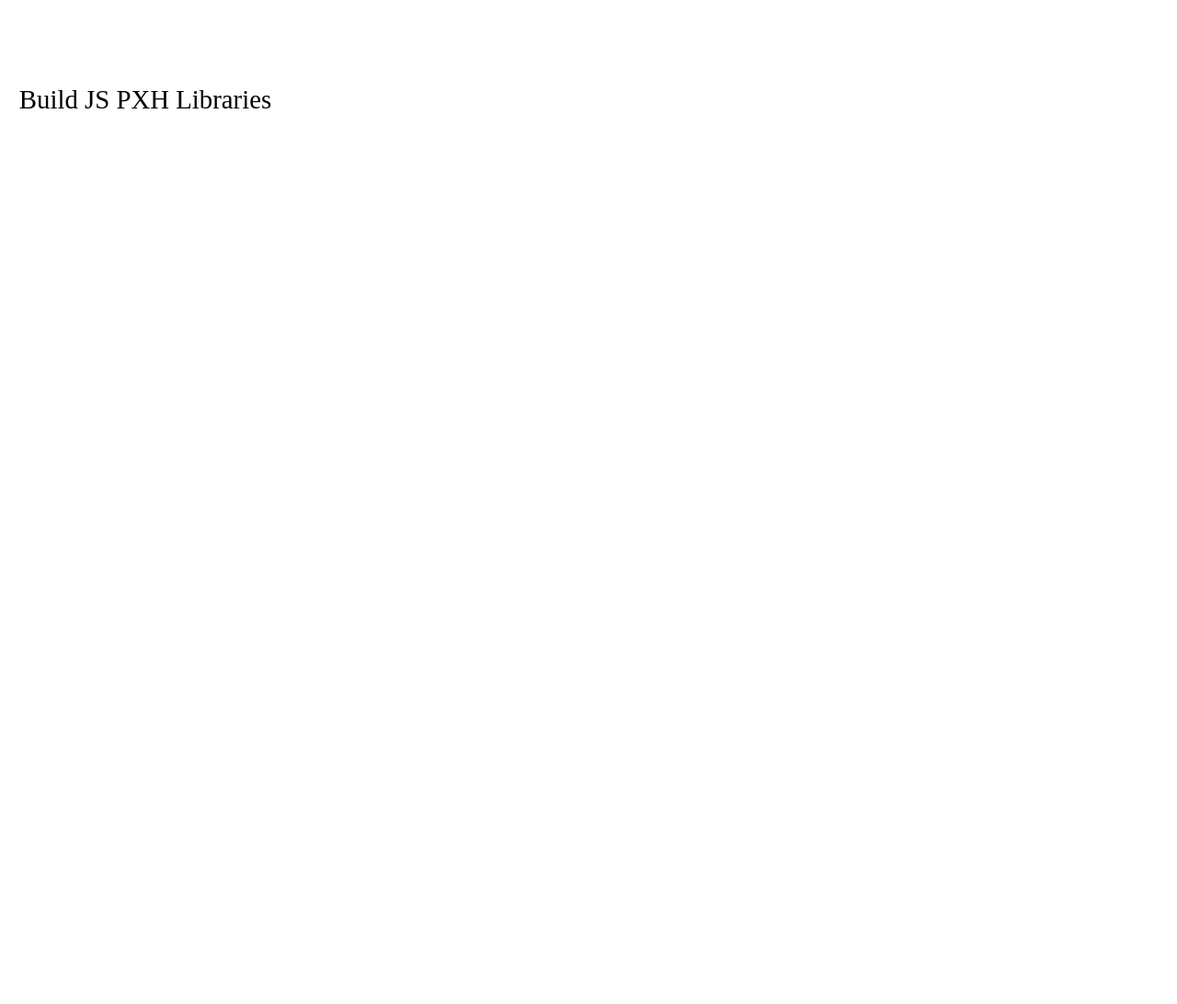
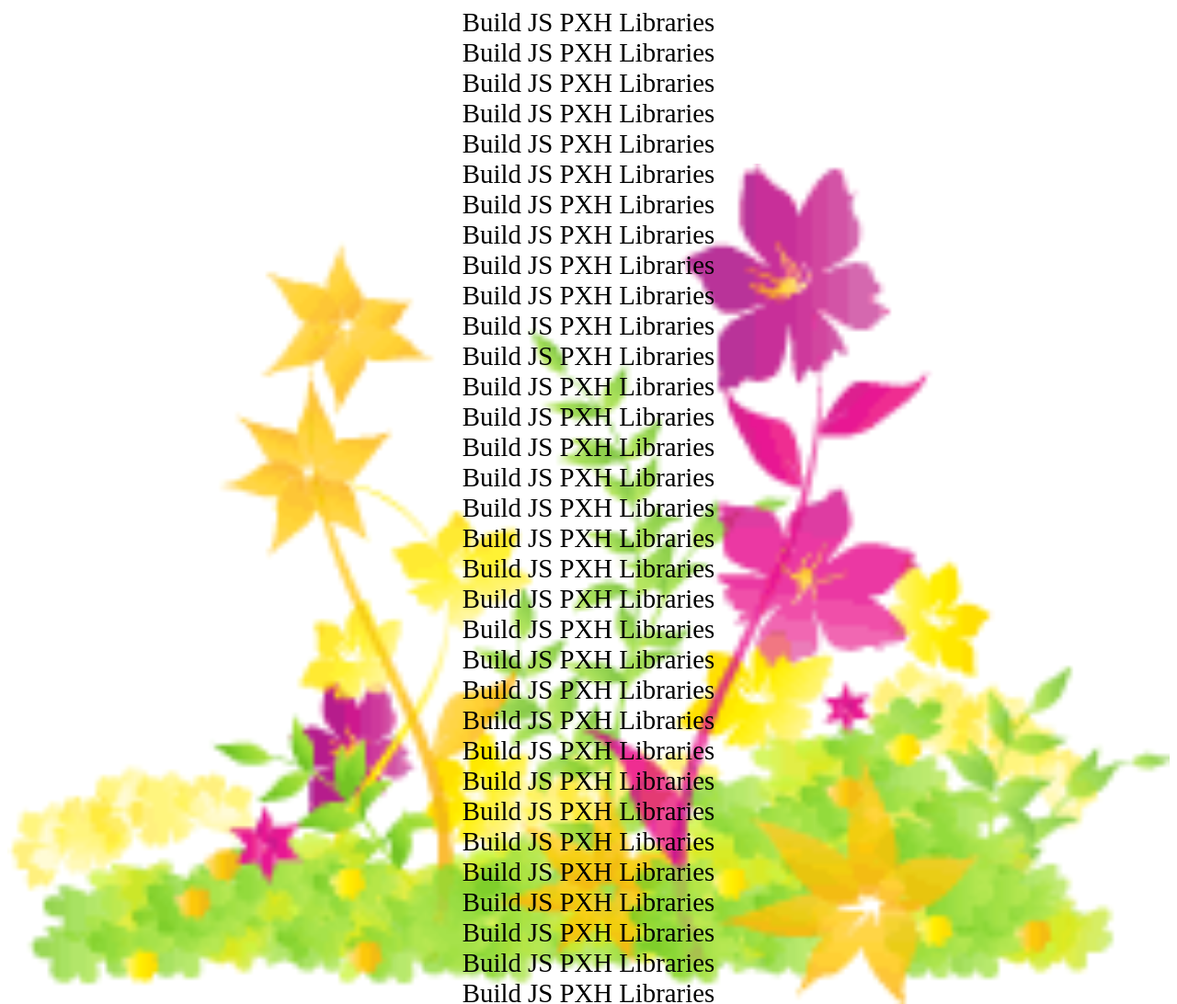
Before and after one commit to kitajima2910/BuildJSPXHLibraries, a plain HTML site: page index.html in a window 1280 px wide. Shown: the top 1092 px of the page at 92% size. Before the commit the page ends 800 px from the top, so only its background shows below. Drawn offline with Linux system fonts and the light colour scheme.

Commit message:
EX 5: usage background with image

```diff
--- a/assets/js/jsh.js
+++ b/assets/js/jsh.js
@@ -8,6 +8,7 @@ const init = {
   opacity: 1,
   urlImage: "",
   transparent: "transparent",
+  backgroundPosition: "center center",
 
   // Start: CSS Borders
   borderWidth: "1px",
@@ -74,7 +75,7 @@ const jshBackground = (selector = init.blank, color = init.textColor) => {
     },
     Image: (url = init.urlImage) => {
       element.style.backgroundImage = `url('${url}')`;
-      return self;
+      return backgroundRepeatCore(element);
     },
     ConicGradient: (
       params = {
@@ -108,16 +109,101 @@ const jshBackground = (selector = init.blank, color = init.textColor) => {
   return self;
 };
 
-// background-image core
-const backgroundImageCore = (element) => {
-  const self = {};
+// background-repeat core
+const backgroundRepeatCore = (element) => {
+  const self = {
+    Repeat: () => {
+      element.style.backgroundRepeat = "repeat";
+      return backgroundPositionCore(element);
+    },
+    RepeatX: () => {
+      element.style.backgroundRepeat = "repeat-x";
+      return backgroundPositionCore(element);
+    },
+    RepeatY: () => {
+      element.style.backgroundRepeat = "repeat-y";
+      return backgroundPositionCore(element);
+    },
+    NoRepeat: () => {
+      element.style.backgroundRepeat = "no-repeat";
+      return backgroundPositionCore(element);
+    },
+    Space: () => {
+      element.style.backgroundRepeat = "space";
+      return backgroundPositionCore(element);
+    },
+    Round: () => {
+      element.style.backgroundRepeat = "round";
+      return backgroundPositionCore(element);
+    },
+  };
 
   return self;
 };
 
-// background-repeat core
-const backgroundRepeatCore = (element) => {
-  const self = {};
+// background-size core
+const backgroundSizeCore = (element) => {
+  const self = {
+    SizeContain: () => {
+      element.style.backgroundSize = "contain";
+      return backgroundAttachmentCore(element);
+    },
+    SizeCover: () => {
+      element.style.backgroundSize = "cover";
+      return backgroundAttachmentCore(element);
+    },
+    SizeInitial: () => {
+      element.style.backgroundSize = "initial";
+      return backgroundAttachmentCore(element);
+    },
+  };
+
+  return self;
+};
+
+// background-position core
+const backgroundPositionCore = (element) => {
+  const self = {
+    Position: (position = init.backgroundPosition) => {
+      element.style.backgroundPosition = position;
+      return backgroundSizeCore(element);
+    },
+  };
+
+  return self;
+};
+
+// background-attachment core
+const backgroundAttachmentCore = (element) => {
+  const self = {
+    Attachment: () => {
+      backgroundSupportAttachmentCore(element).Initial();
+      return backgroundSupportAttachmentCore(element);
+    },
+  };
+
+  return self;
+};
+
+// background-attachment core but is support
+const backgroundSupportAttachmentCore = (element) => {
+  const self = {
+    Scroll: () => {
+      element.style.backgroundAttachment = "scroll";
+    },
+    Fixed: () => {
+      element.style.backgroundAttachment = "fixed";
+    },
+    Local: () => {
+      element.style.backgroundAttachment = "local";
+    },
+    Initial: () => {
+      element.style.backgroundAttachment = "initial";
+    },
+    Inherit: () => {
+      element.style.backgroundAttachment = "inherit";
+    },
+  };
 
   return self;
 };
--- a/assets/js/main.js
+++ b/assets/js/main.js
@@ -23,6 +23,13 @@
 //   color03: "green",
 // });
 
+// EX 5: usage background with image
+jshBackground("div")
+  .Image("./../../assets/imgs/flower.gif")
+  .NoRepeat()
+  .Position("center center").SizeContain()
+  .Attachment().Fixed();
+
 // jshColor(selector);
 // EX 1: colors
 // jshColor(".h1-0", "DodgerBlue").BackgroundColor("#ff6347");
--- a/index.html
+++ b/index.html
@@ -8,8 +8,8 @@
   <title>Build JS PXH Libraries</title>
   <style>
     div {
-      width: 300px;
-      height: 200px;
+      width: 100%;
+      height: auto;
 
       font-size: 1.8rem;
 
@@ -23,7 +23,44 @@
 <body>
 
   <div>
-    Build JS PXH Libraries
+    Build JS PXH Libraries<br>
+    Build JS PXH Libraries<br>
+    Build JS PXH Libraries<br>
+    Build JS PXH Libraries<br>
+    Build JS PXH Libraries<br>
+    Build JS PXH Libraries<br>
+    Build JS PXH Libraries<br>
+    Build JS PXH Libraries<br>
+    Build JS PXH Libraries<br>
+    Build JS PXH Libraries<br>
+    Build JS PXH Libraries<br>
+    Build JS PXH Libraries<br>
+    Build JS PXH Libraries<br>
+    Build JS PXH Libraries<br>
+    Build JS PXH Libraries<br>
+    Build JS PXH Libraries<br>
+    Build JS PXH Libraries<br>
+    Build JS PXH Libraries<br>
+    Build JS PXH Libraries<br>
+    Build JS PXH Libraries<br>
+    Build JS PXH Libraries<br>
+    Build JS PXH Libraries<br>
+    Build JS PXH Libraries<br>
+    Build JS PXH Libraries<br>
+    Build JS PXH Libraries<br>
+    Build JS PXH Libraries<br>
+    Build JS PXH Libraries<br>
+    Build JS PXH Libraries<br>
+    Build JS PXH Libraries<br>
+    Build JS PXH Libraries<br>
+    Build JS PXH Libraries<br>
+    Build JS PXH Libraries<br>
+    Build JS PXH Libraries<br>
+    Build JS PXH Libraries<br>
+    Build JS PXH Libraries<br>
+    Build JS PXH Libraries<br>
+    Build JS PXH Libraries<br>
+    Build JS PXH Libraries<br>
   </div>
 
   <!-- Test librarys -->
```
Also changed, not shown: assets/imgs/backgrounds/jshBackgroundEX5.PNG (added), assets/imgs/flower.gif (added), 1 other file.
